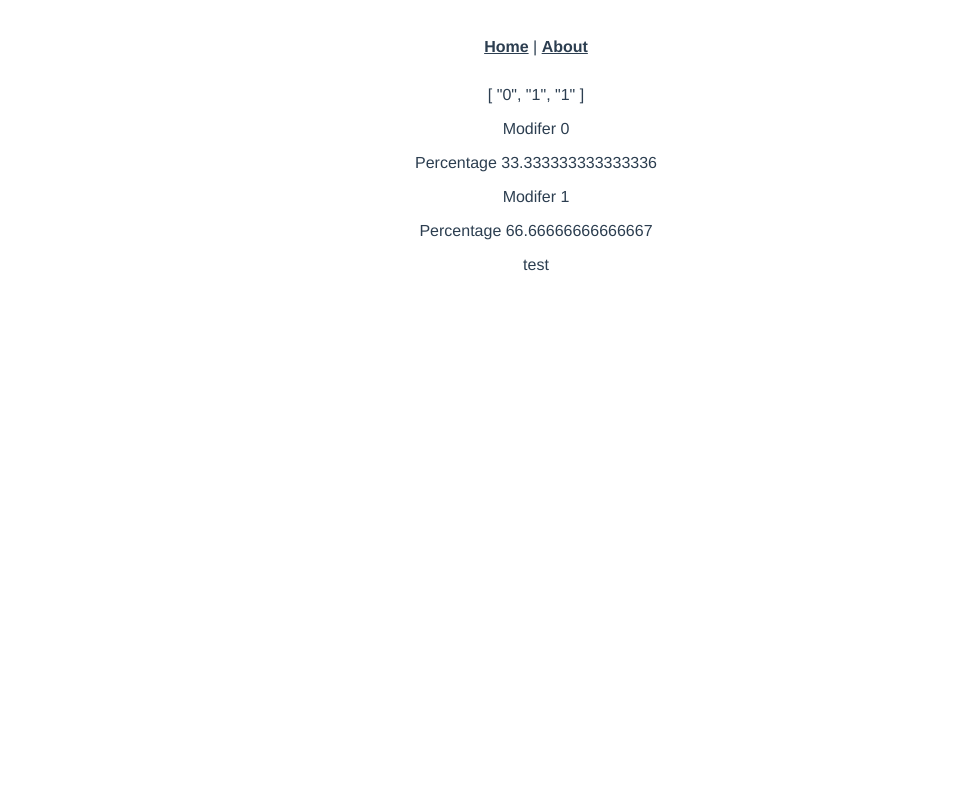
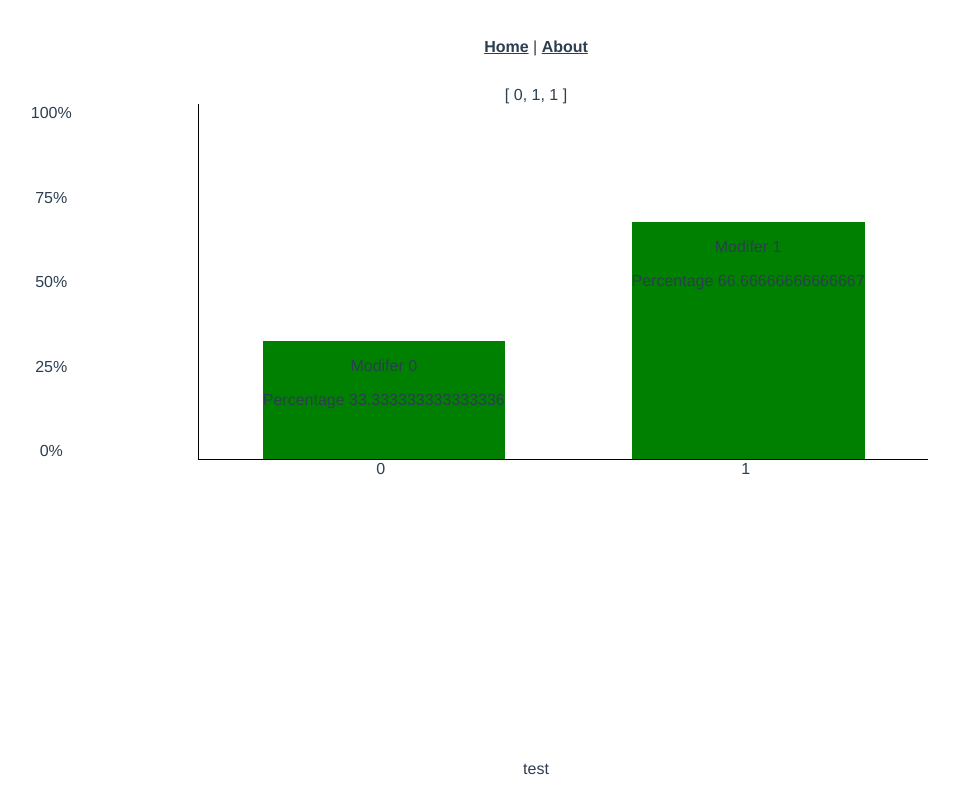
Before and after one commit to wyattnolen/jotl-modifier-helper, a Vue app: page /#/hatchet in a window 1280 px wide. Shown: the whole page, without its empty margins (104-1063 px from the left). Built offline with nearby package versions, Linux system fonts and the light colour scheme.

Commit message:
Base concept for a bar graph display

```diff
--- a/src/views/Hatchet.vue
+++ b/src/views/Hatchet.vue
@@ -1,9 +1,30 @@
 <template>
   <article>
     {{ deck }}
-    <section class="" v-for="data in getPercentages" :key="data">
-      <p>Modifer {{ data.modifier }}</p>
-      <p>Percentage {{ data.percent }}</p>
+    <section class="graph">
+      <div class="graph__inner">
+        <div
+          v-for="data in getPercentages"
+          :key="data"
+          class="graph__bar"
+          :style="{ '--percent': data.percent + '%' }"
+        >
+          <p>Modifer {{ data.modifier }}</p>
+          <p>Percentage {{ data.percent }}</p>
+        </div>
+      </div>
+      <ul class="graph__axis graph__axis--y">
+        <li>100%</li>
+        <li>75%</li>
+        <li>50%</li>
+        <li>25%</li>
+        <li>0%</li>
+      </ul>
+      <ul class="graph__axis graph__axis--x">
+        <li v-for="modifier in getUniqueValues" :key="modifier">
+          {{ modifier }}
+        </li>
+      </ul>
     </section>
     <p @click="test()">test</p>
   </article>
@@ -19,7 +40,7 @@ export default {
   },
   data: function() {
     return {
-      deck: ["0", "1", "1"],
+      deck: [0, 1, 1],
       perks: [],
       selectedPerks: [],
     };
@@ -57,4 +78,43 @@ export default {
 span {
   font-weight: bold;
 }
+.graph {
+  display: grid;
+  grid-template-areas:
+    "y chart"
+    ".  x";
+  width: 80vw;
+  height: 80vh;
+  &__axis {
+    display: flex;
+    padding: 0;
+    margin: 0;
+    &--y {
+      flex-direction: column;
+      justify-content: space-between;
+      grid-area: y;
+    }
+    &--x {
+      flex-direction: row;
+      justify-content: space-around;
+      grid-area: x;
+    }
+    > li {
+      list-style: none;
+    }
+  }
+  &__inner {
+    display: flex;
+    flex-direction: row;
+    justify-content: space-around;
+    align-items: flex-end;
+    border-left: 1px solid #000;
+    border-bottom: 1px solid #000;
+    grid-area: chart;
+  }
+  &__bar {
+    height: var(--percent);
+    background-color: green;
+  }
+}
 </style>
```
